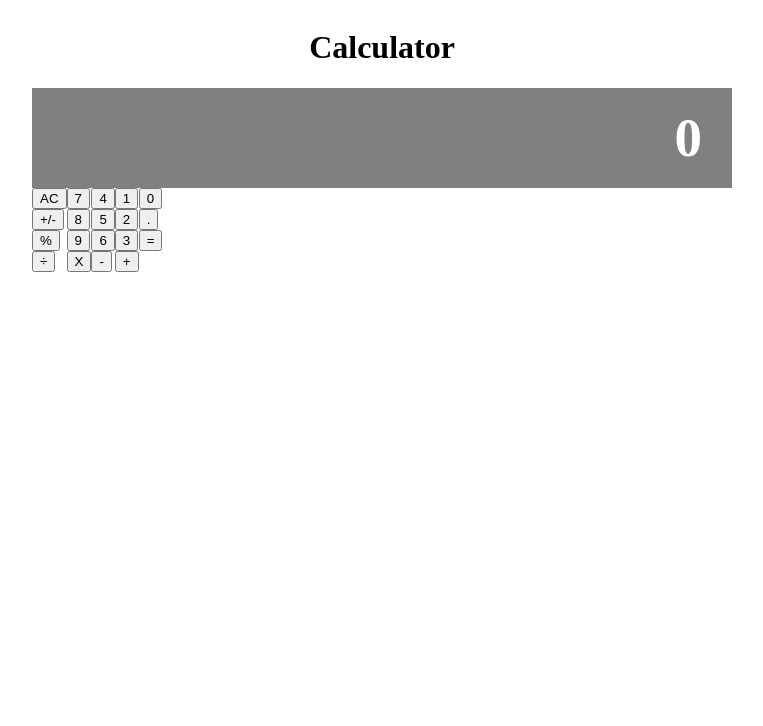
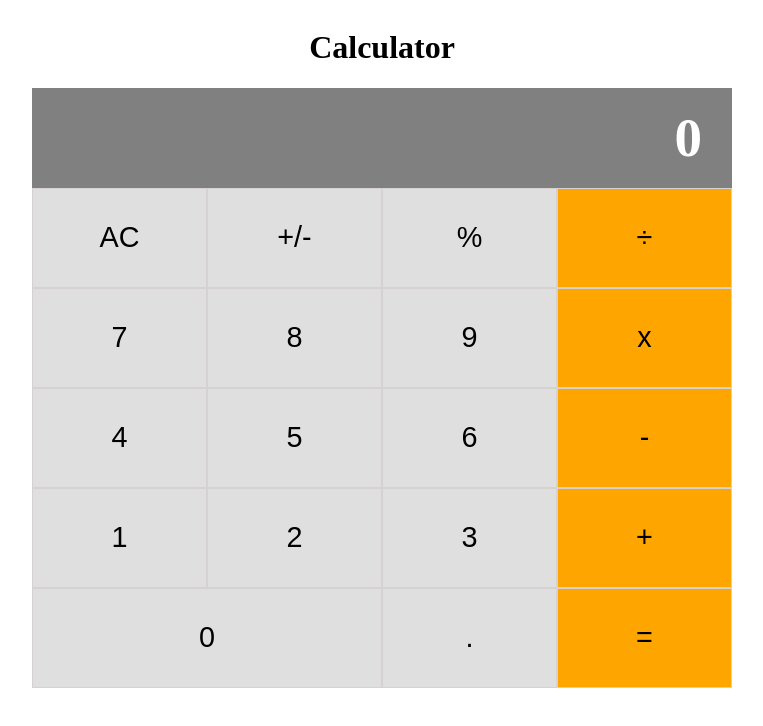
Before and after one commit to bouaik/Calulator, a React (Create React App) app: page / in a window 1280 px wide. Shown: the top 726 px of the page, without its empty margins (258-1021 px from the left). Built offline with nearby package versions, Linux system fonts and the light colour scheme.

Commit message:
Style button component

```diff
--- a/src/components/App.css
+++ b/src/components/App.css
@@ -30,10 +30,31 @@
   font-size: 55px;
 }
 /* ButtonPanel component */
-.button-panel {
+.group {
   display: flex;
+  height: 100px;
+}
+/* Butoon component */
+button {
+  width: 100%;
+  display: flex;
+  justify-content: center;
+  align-items: center;
+  font-weight: lighter;
+  font-size: 1.8em;
+  color: black;
+  border: 1px solid rgb(214, 210, 210);
+  cursor: pointer;
+  outline: none;
+}
+button:hover {
+  opacity: 0.8;
 }
 
-.group {
-  height: 100px;
+.wide {
+  width: 50%;
 }
+
+.normal {
+  width: 25%;
+}
--- a/src/components/Button.js
+++ b/src/components/Button.js
@@ -1,16 +1,21 @@
 import React from 'react';
-import propTypes from 'prop-types';
+import PropTypes from 'prop-types';
 
-function Button({ name }) {
-  return (
-    <div>
-      <button type="button">{name}</button>
-    </div>
-  );
+function Button({ name, color, wide }) {
+    return (
+        <button type="button" className={wide ? "wide" : "normal"} style={{ backgroundColor: color }}>{name}</button>
+    );
 }
 
 Button.propTypes = {
-  name: propTypes.string.isRequired,
+    name: PropTypes.string.isRequired,
+    color: PropTypes.string,
+    wide: PropTypes.bool,
+};
+
+Button.defaultProps = {
+    color: 'orange',
+    wide: false,
 };
 
 export default Button;
--- a/src/components/ButtonPanel.js
+++ b/src/components/ButtonPanel.js
@@ -4,33 +4,33 @@ import Button from './Button';
 function ButtonPanel() {
   return (
     <div className="button-panel">
-      <div className="group">
-        <Button name="AC" />
-        <Button name="+/-" />
-        <Button name="%" />
+      <div className='group'>
+        <Button name="AC" color="#dfdfdf" />
+        <Button name="+/-" color="#dfdfdf" />
+        <Button name="%" color="#dfdfdf" />
         <Button name="÷" />
       </div>
-      <div className="group">
-        <Button name="7" />
-        <Button name="8" />
-        <Button name="9" />
-        <Button name="X" />
+      <div className='group'>
+        <Button name="7" color="#dfdfdf" />
+        <Button name="8" color="#dfdfdf" />
+        <Button name="9" color="#dfdfdf" />
+        <Button name="x" />
       </div>
-      <div className="group">
-        <Button name="4" />
-        <Button name="5" />
-        <Button name="6" />
+      <div className='group'>
+        <Button name="4" color="#dfdfdf" />
+        <Button name="5" color="#dfdfdf" />
+        <Button name="6" color="#dfdfdf" />
         <Button name="-" />
       </div>
-      <div className="group">
-        <Button name="1" />
-        <Button name="2" />
-        <Button name="3" />
+      <div className='group'>
+        <Button name="1" color="#dfdfdf" />
+        <Button name="2" color="#dfdfdf" />
+        <Button name="3" color="#dfdfdf" />
         <Button name="+" />
       </div>
-      <div className="group">
-        <Button name="0" />
-        <Button name="." />
+      <div className='group'>
+        <Button name="0" color="#dfdfdf" wide />
+        <Button name="." color="#dfdfdf" />
         <Button name="=" />
       </div>
     </div>
```
